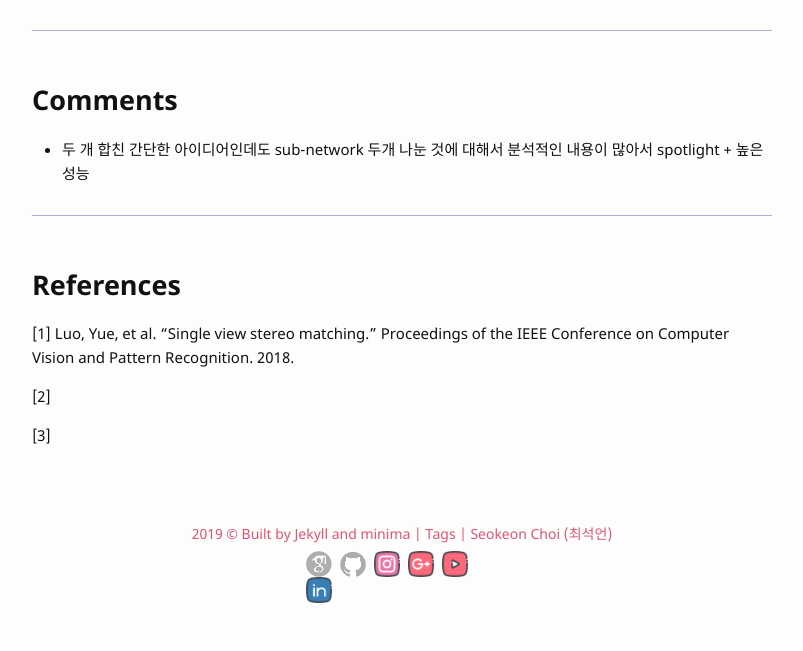
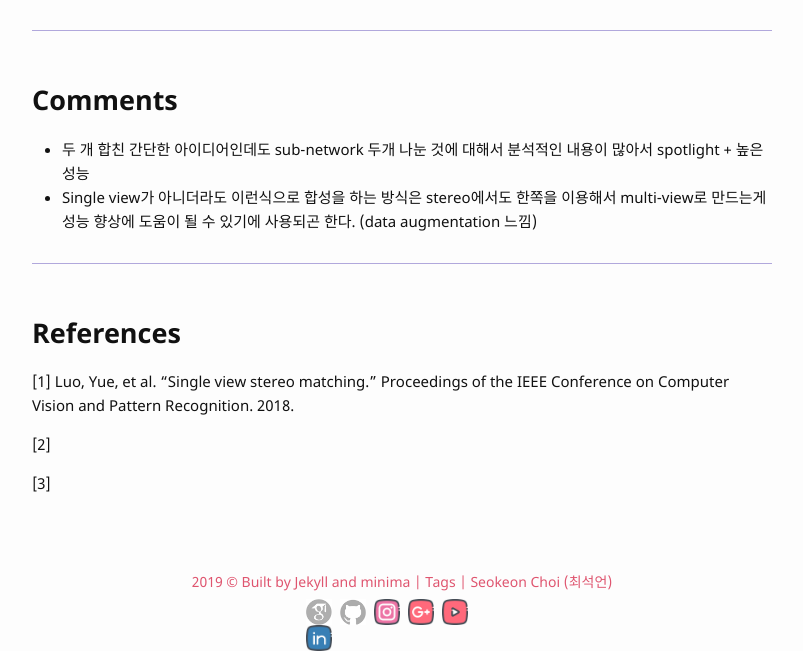
Before and after one commit to bismex/bismex.github.io, a Jekyll site: the page built from _posts/2019-05-29-SVSM.md, in a window 1280 px wide and 900 px high, scrolled down 1522 px, cut to the strip 249-900 px from the top of the window. Shown: the whole strip, without its empty margins (238-1041 px from the left). Built offline with Jekyll 4.4.1, drawn with Linux system fonts in a browser that asks for light colours; before the commit the page ends 2374 px from its top, so only the background shows below that.

Commit message:
Update 2019-05-29-SVSM.md

```diff
--- a/_posts/2019-05-29-SVSM.md
+++ b/_posts/2019-05-29-SVSM.md
@@ -55,6 +55,7 @@ tags: CV
 ## Comments
 
 - 두 개 합친 간단한 아이디어인데도 sub-network 두개 나눈 것에 대해서 분석적인 내용이 많아서 spotlight + 높은 성능
+- Single view가 아니더라도 이런식으로 합성을 하는 방식은 stereo에서도 한쪽을 이용해서 multi-view로 만드는게 성능 향상에 도움이 될 수 있기에 사용되곤 한다. (data augmentation 느낌)
 
 ---
 
```
